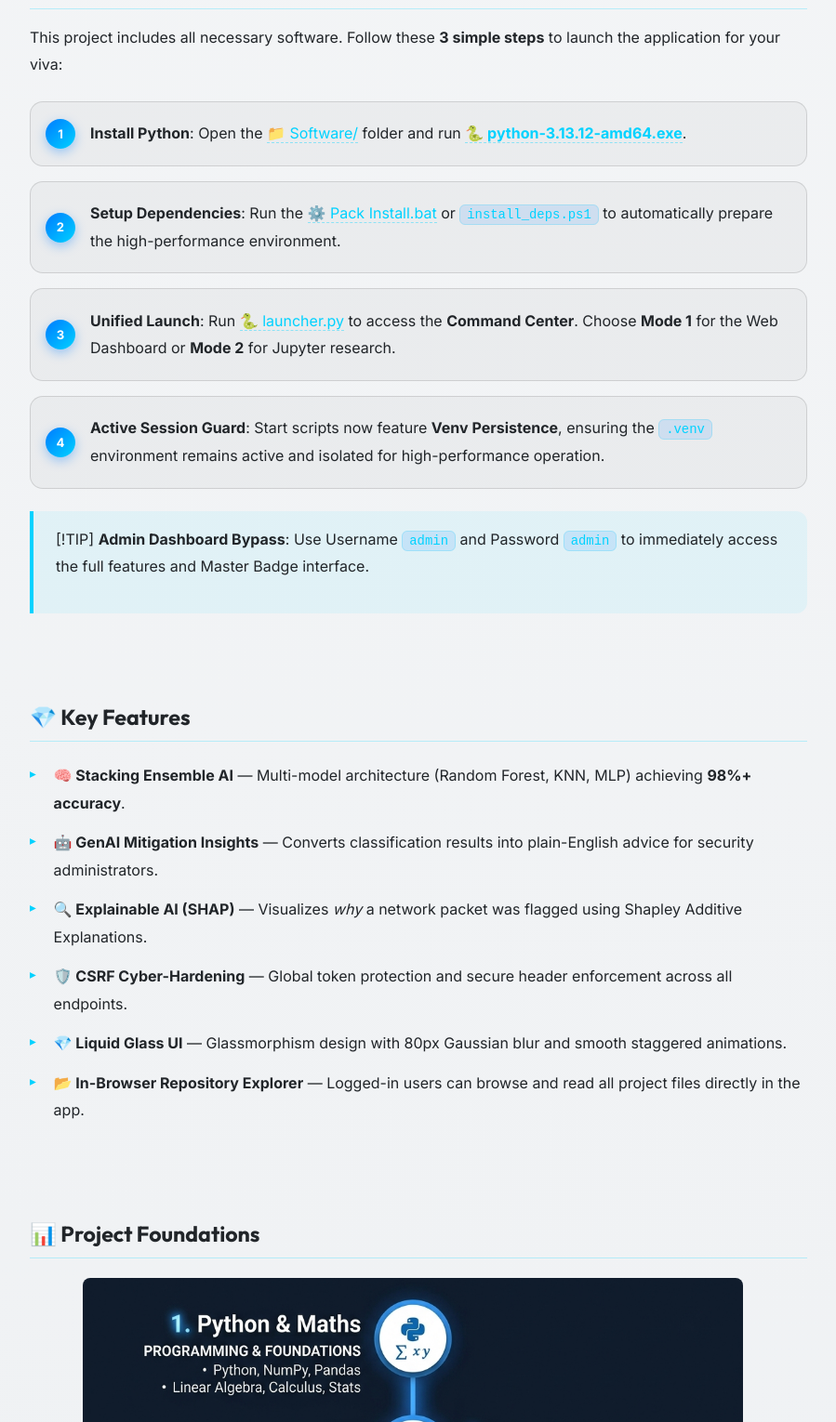
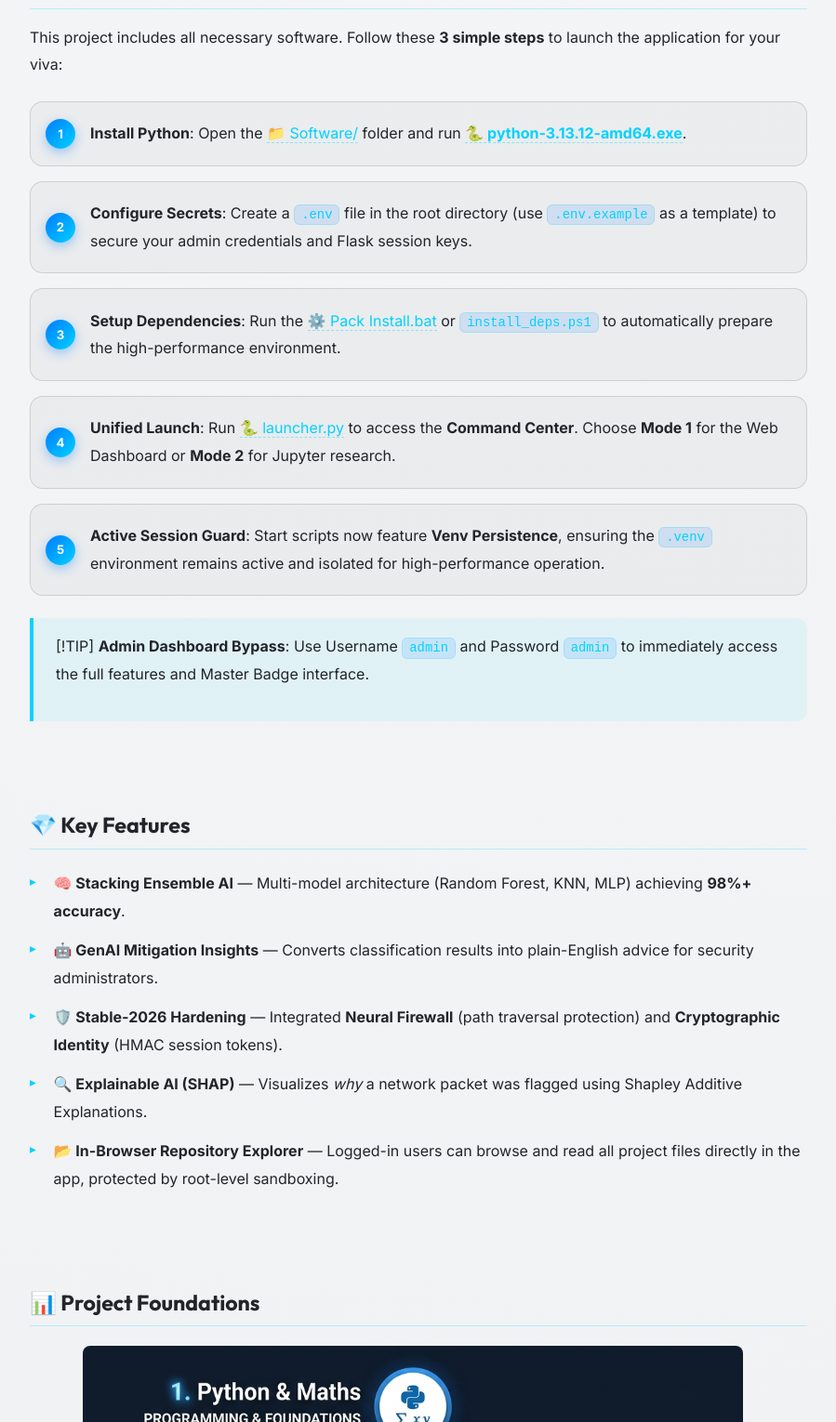
Before and after one commit to Ksreyan0725/CyberAttackPrediction---College_Project, a Flask app: page /explorer?doc=README.md in a window 1280 px wide. Shown: the part 2971-4501 px from the top of the page at 93% size, without its empty margins (376-1275 px from the left). Run offline with Flask 3, Linux system fonts and the light colour scheme; the visitor is signed in with stand-in values (Sample User, id 1); some libraries are stand-ins or nearby versions.

Commit message:
feat: implement Stable-2026 Hardened security and UI refactoring
- Implemented Neural Firewall for Path-Traversal protection.
- Integrated HMAC tokens for session hijacking security.
- Refactored UI components into a centralized Jinja2 macro library (macros.html).
- Updated documentation (README, guides) to reflect ASL (Adaptive Security Layers).
- Resolved project-wide markdown linting issues.

```diff
--- a/CyberAttackPrediction/Main.py
+++ b/CyberAttackPrediction/Main.py
@@ -83,9 +83,9 @@
 # Use a derived secret key for session integrity; fallback to a generated secret if environment is missing
 app.secret_key = os.getenv('FLASK_SECRET_KEY', secrets.token_hex(32) if not os.getenv('FLASK_SECRET_KEY') else os.getenv('FLASK_SECRET_KEY'))
 
-# PROPRIETARY ADMIN SECURITY CONFIG (Hardcoded Bypass with Hashing)
-ADMIN_ID = "admin"
-ADMIN_HASH = "scrypt:32768:8:1$Cw2lrwbxEaJWsMvM$7d647e7e6e63deab9540306b28ceb1ea622ce0632d2d1b4e10807b507efe42355fab976a9acf2b5c0bc8e4a07ed75c2ba5f8e19330c7e3aac45ee82ceab4ceda"
+# PROPRIETARY ADMIN SECURITY CONFIG (Loaded from Environment)
+ADMIN_ID = os.getenv('ADMIN_USER', 'admin')
+ADMIN_HASH = os.getenv('ADMIN_HASH', ADMIN_HASH if 'ADMIN_HASH' in locals() else "scrypt:32768:8:1$Cw2lrwbxEaJWsMvM$7d647e7e6e63deab9540306b28ceb1ea622ce0632d2d1b4e10807b507efe42355fab976a9acf2b5c0bc8e4a07ed75c2ba5f8e19330c7e3aac45ee82ceab4ceda")
 
 ALLOWED_EXTENSIONS = {'csv'}
 
@@ -153,15 +153,25 @@
     return response
 
 def load_ml_model():
-    """Loads the pre-trained model and preprocessing tools from disk."""
+    """Loads the pre-trained model and preprocessing tools from disk with integrity checks."""
     global rf_model, scaler, labels, label_encoder, feature_columns
     try:
-        # Base directory of the script
         base_dir = os.path.dirname(os.path.abspath(__file__))
         model_path = os.path.join(base_dir, "model", "trained_rf_model.pkl")
 
         if os.path.exists(model_path):
+            # Basic integrity check: File size must be reasonable
+            if os.path.getsize(model_path) < 1000: # Less than 1KB is likely corruption
+                 print(f"[Security Check] Model file {model_path} appears corrupted or too small.")
+                 return False
+
             model_data = joblib.load(model_path)
+            # Verify structure of the loaded object
+            required_keys = ['rf_model', 'scaler', 'labels', 'label_encoder', 'feature_columns']
+            if not all(k in model_data for k in required_keys):
+                print("[Security Check] Model data integrity compromised: Missing required components.")
+                return False
+
             rf_model = model_data['rf_model']
             scaler = model_data['scaler']
             labels = model_data['labels']
@@ -318,25 +328,28 @@
             with open(creds_file, 'r') as f:
                 creds = json.load(f)
 
-            # SECURE ADMIN BYPASS (Using Hashed Comparison)
-            if creds.get('user') == ADMIN_ID and check_password_hash(ADMIN_HASH, creds.get('pass')):
-                session['user'] = ADMIN_ID
-                session['is_ultimate'] = True
+            username = creds.get('user')
+            signature = creds.get('token')
+
+            if not username or not signature:
+                return jsonify({"status": "error", "message": "Corrupted credentials payload"})
+
+            # Generate expected signature to verify identity without password storage
+            import hmac, hashlib
+            expected = hmac.new(app.secret_key.encode(), username.encode(), hashlib.sha256).hexdigest()
+
+            if hmac.compare_digest(signature, expected):
+                # Identity verified via cryptographic signature
+                session['user'] = username
+                if username == ADMIN_ID:
+                    session['is_ultimate'] = True
                 session['remembered'] = True
                 return jsonify({"status": "success"})
 
-            users = load_users()
-            user_data = users.get(creds.get('user'))
+        except Exception as e:
+            print(f"[Security Layer] Credential Verification Error: {e}")
 
-            # Verify saved hash if present, otherwise fallback to plain check (for migration)
-            if user_data and check_password_hash(user_data['password'], creds.get('pass')):
-                session['user'] = user_data['username']
-                session['remembered'] = True
-                return jsonify({"status": "success"})
-        except Exception as e:
-            print(f"Error reading creds: {e}")
-
-    return jsonify({"status": "error", "message": "Saved credentials invalid or missing"})
+    return jsonify({"status": "error", "message": "Saved credentials invalid or signature mismatch"})
 
 @app.route('/ResetCredentials', methods=['POST'])
 def ResetCredentials():
@@ -372,9 +385,13 @@
         session['user'] = ADMIN_ID
         session['is_ultimate'] = True
         if remember:
+            # SECURE PERSISTENCE: Store a cryptographic signature, never the plain password
+            import hmac, hashlib
+            token = hmac.new(app.secret_key.encode(), ADMIN_ID.encode(), hashlib.sha256).hexdigest()
+
             base_dir = os.path.dirname(os.path.abspath(__file__))
             with open(os.path.join(base_dir, "saved_creds.json"), 'w') as f:
-                json.dump({"user": ADMIN_ID, "pass": password}, f)
+                json.dump({"user": ADMIN_ID, "token": token}, f)
             session['remembered'] = True
         return jsonify({"status": "success", "message": "Ultimate Admin access granted!", "redirect": url_for('train_view')})
 
@@ -389,9 +406,13 @@
 
         # Save credentials locally if "Remember Me" is checked
         if remember:
+            # SECURE PERSISTENCE: Store a cryptographic signature, never the plain password
+            import hmac, hashlib
+            token = hmac.new(app.secret_key.encode(), username.encode(), hashlib.sha256).hexdigest()
+
             base_dir = os.path.dirname(os.path.abspath(__file__))
             with open(os.path.join(base_dir, "saved_creds.json"), 'w') as f:
-                json.dump({"user": username, "pass": password}, f)
+                json.dump({"user": username, "token": token}, f)
             session['remembered'] = True
 
         return jsonify({"status": "success", "message": f"Welcome, {username}!", "redirect": url_for('train_view')})
@@ -551,7 +572,13 @@
 
 @app.route('/Logout')
 def Logout():
+    """Securely terminates the user session and clears all cached results."""
+    # Preserve only the pulse state if applicable
+    pulse_state = session.get('pulse_detected', False)
     session.clear()
+    session['pulse_detected'] = pulse_state
+
+    flash("Neural session terminated: You have been safely logged out.", "info")
     return redirect(url_for('index'))
 
 @app.route('/PredictAction', methods=['POST'])
@@ -586,6 +613,16 @@
         file.save(upload_path)
         testData_df = pd.read_csv(upload_path)
 
+        # SCHEMA VALIDATION: Ensure uploaded dataset has the expected features
+        if feature_columns is not None:
+            missing_cols = [c for c in feature_columns if c not in testData_df.columns]
+            if missing_cols:
+                flash(f"Invalid Prediction Data: Missing features {missing_cols}", "error")
+                return redirect(url_for('predictView'))
+
+            # Reorder columns to match the model's expected input order
+            testData_df = testData_df[feature_columns]
+
         # Keep a copy of raw data for display
         raw_data = testData_df.values
 
@@ -607,51 +644,22 @@
         # Prediction
         preds = rf_model.predict(scaled_test)
 
-        # Generate styled HTML results with improved contrast
-        # Generate styled HTML results with premium aesthetics
-        output = '<table class="table table-hover align-middle mb-0">'
-        output += '<thead><tr class="glass-bg">'
-        output += '<th class="dynamic-text fw-bold py-3"><i class="fas fa-database me-2" style="color: var(--info-color);"></i>DATA SAMPLE</th>'
-        output += '<th class="dynamic-text fw-bold py-3 text-center"><i class="fas fa-shield-alt me-2" style="color: var(--primary-color);"></i>DETECTION STATUS</th>'
-        output += '<th class="dynamic-text fw-bold py-3"><i class="fas fa-magic me-2" style="color: var(--warning-color);"></i>GENAI EXPLANATION</th></tr></thead><tbody>'
+        # Prepare data for template rendering via macros
+        predictions = [labels[p] for p in preds]
 
-        for i in range(len(preds)):
-            attack_type = labels[preds[i]]
-            row_data_str = str(raw_data[i])
-
-            # Simple simulation of GenAI Insights
-            genai_insight = get_genai_insight(attack_type)
-
-            output += "<tr>"
-            # Row Data (Left) - Enhanced with "Full View" capability
-            # Convert numpy array to list for JSON serialization in data attribute
-            safe_row_data = json.dumps(raw_data[i].tolist())
-            output += f'<td><div class="data-sample-wrapper" onclick="inspectSample(this)" data-sample=\'{safe_row_data}\' style="cursor: pointer; position: relative; transition: all 0.3s ease; border: 1px solid var(--glass-border); padding: 8px; border-radius: 12px; background: rgba(var(--primary-rgb), 0.03);">'
-            output += f'<div class="text-truncate" style="max-width: 380px; font-family: monospace;"><code class="dynamic-text fw-medium" style="background: transparent !important; border: none !important; box-shadow: none !important; padding: 0;">{row_data_str}</code></div>'
-            output += f'<div class="xx-small text-primary mt-1 opacity-75 hover-reveal"><i class="fas fa-search-plus me-1"></i>Click for deep analysis</div></div></td>'
-
-            # Status Badge (Middle)
-            is_normal = "normal" in attack_type.lower().strip()
-            if is_normal:
-                output += f'<td class="text-center"><span class="badge bg-success py-2 px-3 rounded-pill shadow-sm"><i class="fas fa-check-circle me-1"></i> {attack_type.upper()}</span></td>'
-            else:
-                output += f'<td class="text-center"><span class="badge bg-danger py-2 px-3 rounded-pill shadow-sm"><i class="fas fa-skull-crossbones me-1"></i> {attack_type.upper()}</span></td>'
-
-            # GenAI Insight (Right)
-            output += f'<td><div class="dynamic-text small fw-medium text-wrap">{genai_insight}</div></td>'
-            output += "</tr>"
-
-        output += "</tbody></table>"
-
-        # Save to session for persistence across navigation
-        session['last_result'] = output
-        session['last_page_type'] = 'result'
+        # PERSISTENCE: Store results in session for session-level caching
+        session['last_predictions'] = predictions
+        session['last_raw_data'] = raw_data.tolist()
 
         # Convert feature columns to list if it exists for JSON serialization
         f_cols = feature_columns.tolist() if hasattr(feature_columns, 'tolist') else feature_columns
         session['last_feature_columns'] = f_cols
 
-        return render_template('UserScreen.html', msg=output, page_type='result', feature_columns=f_cols)
+        return render_template('UserScreen.html',
+                             predictions=predictions,
+                             raw_data=raw_data.tolist(),
+                             page_type='result',
+                             feature_columns=f_cols)
 
     except Exception as e:
         print(f"Error during prediction: {e}")
@@ -761,18 +769,24 @@
 
     # Hardened security check to prevent directory traversal
     try:
-        # Resolve the absolute path of the requested document
+        # Resolve the absolute path and ensure it stays within the restricted project tree
         requested_abs = os.path.abspath(os.path.join(base_dir, doc_path))
-        # Ensure the resolved path is within the base project directory
-        if not requested_abs.startswith(os.path.abspath(base_dir)):
-            return render_template('documentation.html', error="Security Alert: Access Denied to Outbound Directory", project_tree=project_tree)
+        project_root = os.path.abspath(base_dir)
+
+        if not requested_abs.startswith(project_root):
+            return render_template('documentation.html', error="Security Alert: Outbound traversal blocked.", project_tree=project_tree)
+
+        # Explicit check for sensitive files even within project
+        forbidden_docs = {'users.json', '.env', 'saved_creds.json'}
+        if os.path.basename(requested_abs) in forbidden_docs:
+             return render_template('documentation.html', error="Access Restricted: Protected System Resource", project_tree=project_tree)
 
         full_path = requested_abs
     except Exception:
-        return render_template('documentation.html', error="Invalid path sequence", project_tree=project_tree)
+        return render_template('documentation.html', error="Invalid neural path sequence", project_tree=project_tree)
 
     if not os.path.exists(full_path):
-        return render_template('documentation.html', error=f"Resource not found: {doc_path}", project_tree=project_tree)
+        return render_template('documentation.html', error=f"System Insight Unavailable: {doc_path}", project_tree=project_tree)
 
     try:
         # FOLDER LISTING INTELLIGENCE
@@ -906,14 +920,18 @@
         return jsonify({"status": "error", "message": "Auth Required"}), 401
 
     data = request.json
-    rel_path = data.get('path')
-    new_content = data.get('content')
+    rel_path = data.get('path', '')
+    new_content = data.get('content', '')
 
-    if not rel_path or '..' in rel_path or rel_path.startswith('/'):
-        return jsonify({"status": "error", "message": "Invalid Path"}), 400
+    # NEURAL FIREWALL: Absolute path enforcement
+    base_dir = os.path.dirname(os.path.dirname(os.path.abspath(__file__)))
+    project_root = os.path.abspath(base_dir)
+    requested_abs = os.path.abspath(os.path.join(base_dir, rel_path))
 
-    base_dir = os.path.dirname(os.path.dirname(os.path.abspath(__file__)))
-    full_path = os.path.join(base_dir, rel_path)
+    if not requested_abs.startswith(project_root) or any(f in rel_path for f in ['users.json', '.env', 'saved_creds.json']):
+        return jsonify({"status": "error", "message": "Neural Integrity Violation: Access Denied"}), 403
+
+    full_path = requested_abs
 
     try:
         ext = os.path.splitext(rel_path)[1].lower()
@@ -940,13 +958,19 @@
         return jsonify({"status": "error", "message": "Auth Required"}), 401
 
     # Restrict to admin/ultimate users for security
+    # Restrict to admin/ultimate users for security
     if not session.get('is_ultimate') and session.get('user') != ADMIN_ID:
          return jsonify({"status": "error", "message": "Neural Access Denied: Administrator Level Restricted"}), 403
 
     data = request.json
-    rel_path = data.get('path')
+    rel_path = data.get('path', '')
 
-    if not rel_path or not rel_path.endswith('.py') or '..' in rel_path:
+    # NEURAL FIREWALL: Prevent execution of the main server script or dangerous utilities via explorer
+    restricted_scripts = {'Main.py', 'app.py', 'server.py', '.env', 'users.json', 'saved_creds.json'}
+    if os.path.basename(rel_path) in restricted_scripts or '..' in rel_path:
+        return jsonify({"status": "error", "message": "Neural Integrity Violation: Execution restricted"}), 403
+
+    if not rel_path or not rel_path.endswith('.py'):
         return jsonify({"status": "error", "message": "Invalid Script Path: Only .py files allowed"}), 400
 
     base_dir = os.path.dirname(os.path.dirname(os.path.abspath(__file__)))
@@ -1045,6 +1069,11 @@
     """Premium 404 error handler for CyberShield."""
     return render_template('404.html'), 404
 
+@app.errorhandler(500)
+def handle_500(e):
+    """Secure 500 error handler to prevent internal logic leakage."""
+    return render_template('404.html', message="System Integration Error: The request could not be processed safely."), 500
+
 # --- Legal & Contact Routes ---
 @app.route('/Contact')
 def contact():
```
Also changed, not shown: CyberAttackPrediction/templates/UserScreen.html (+4 -3 lines), CyberAttackPrediction/templates/macros.html (added, +68 -0 lines), docs/GUIDE_BOOK.md (+12 -4 lines), docs/PROJECT_GUIDE.md (+18 -0 lines), docs/TECHNICAL_WORKFLOW.md (+54 -12 lines), README.md.
